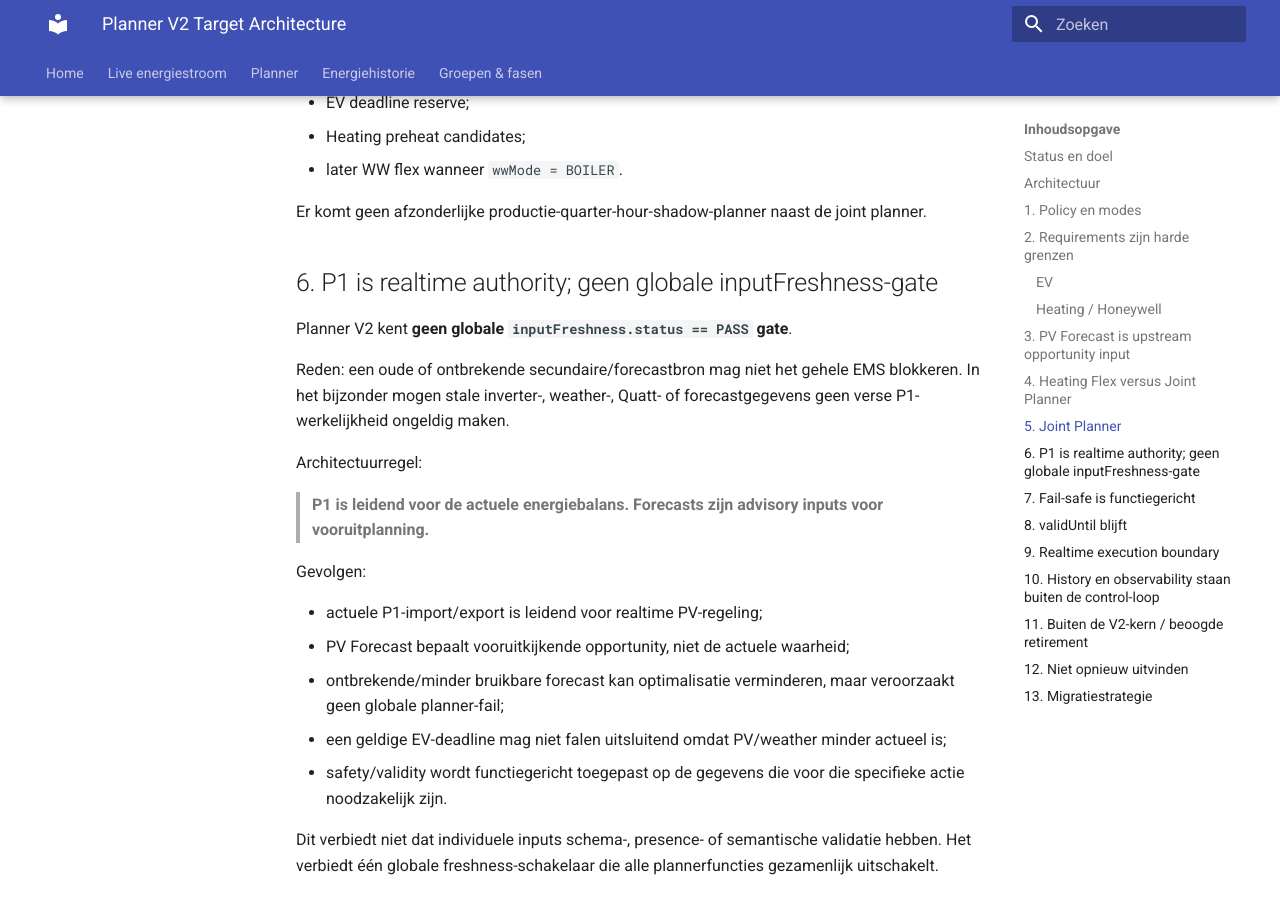
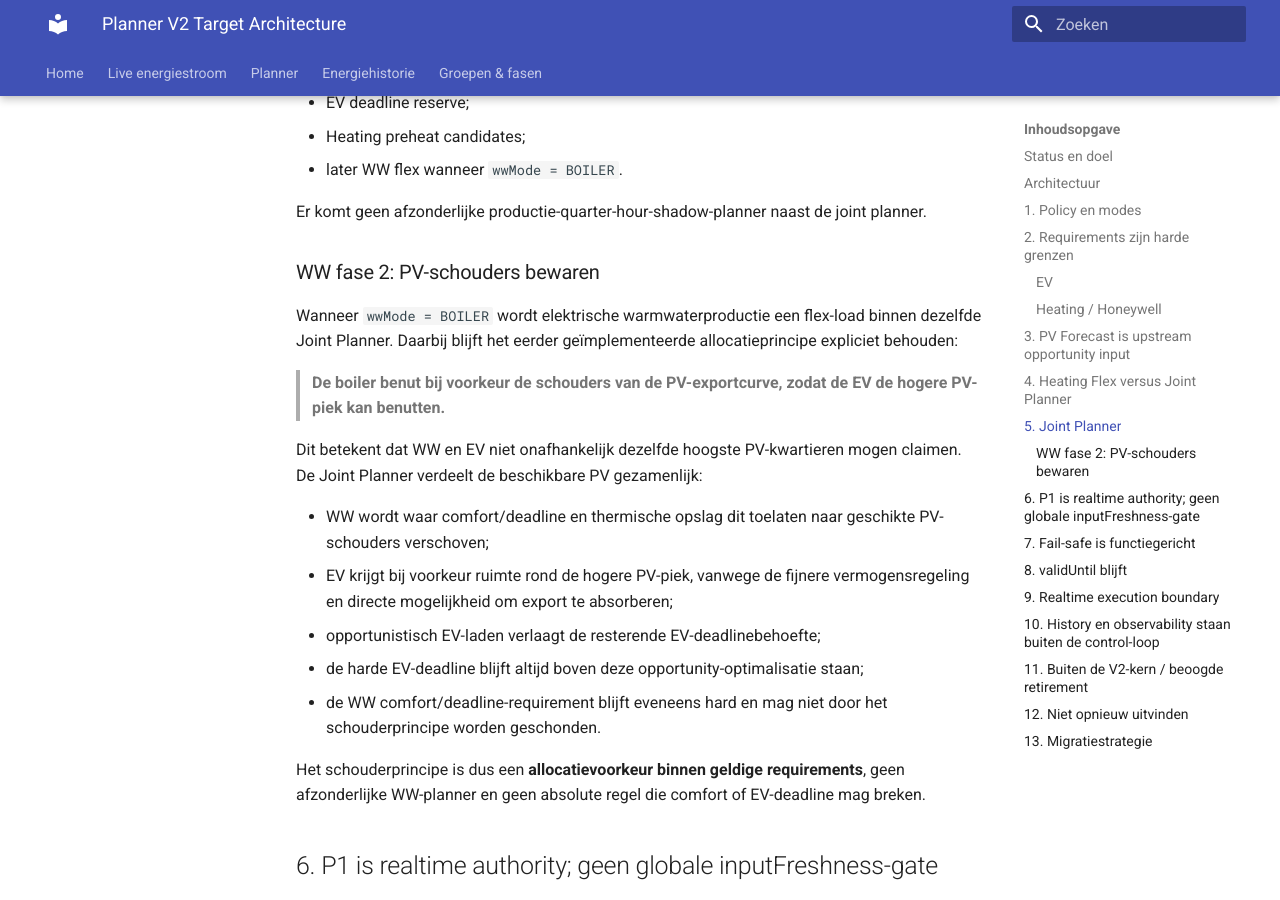
Before and after one commit to OnsKasteeltje/homey-energy-manual, an MkDocs documentation site: the page built from docs/software-architecture/architecture/06-planner-v2-target.md, in a window 1280 px wide and 900 px high, scrolled down 4237 px. Built offline with MkDocs 1.6.1 and Material for MkDocs 9.7.7, drawn with Linux system fonts in a browser that asks for light colours.

Commit message:
docs: preserve WW PV shoulder allocation in Planner V2

```diff
--- a/docs/software-architecture/architecture/06-planner-v2-target.md
+++ b/docs/software-architecture/architecture/06-planner-v2-target.md
@@ -179,6 +179,22 @@ De planner moet minimaal rekening houden met:
 
 Er komt geen afzonderlijke productie-quarter-hour-shadow-planner naast de joint planner.
 
+### WW fase 2: PV-schouders bewaren
+
+Wanneer `wwMode = BOILER` wordt elektrische warmwaterproductie een flex-load binnen dezelfde Joint Planner. Daarbij blijft het eerder geïmplementeerde allocatieprincipe expliciet behouden:
+
+> **De boiler benut bij voorkeur de schouders van de PV-exportcurve, zodat de EV de hogere PV-piek kan benutten.**
+
+Dit betekent dat WW en EV niet onafhankelijk dezelfde hoogste PV-kwartieren mogen claimen. De Joint Planner verdeelt de beschikbare PV gezamenlijk:
+
+- WW wordt waar comfort/deadline en thermische opslag dit toelaten naar geschikte PV-schouders verschoven;
+- EV krijgt bij voorkeur ruimte rond de hogere PV-piek, vanwege de fijnere vermogensregeling en directe mogelijkheid om export te absorberen;
+- opportunistisch EV-laden verlaagt de resterende EV-deadlinebehoefte;
+- de harde EV-deadline blijft altijd boven deze opportunity-optimalisatie staan;
+- de WW comfort/deadline-requirement blijft eveneens hard en mag niet door het schouderprincipe worden geschonden.
+
+Het schouderprincipe is dus een **allocatievoorkeur binnen geldige requirements**, geen afzonderlijke WW-planner en geen absolute regel die comfort of EV-deadline mag breken.
+
 ## 6. P1 is realtime authority; geen globale inputFreshness-gate
 
 Planner V2 kent **geen globale `inputFreshness.status == PASS` gate**.
```
